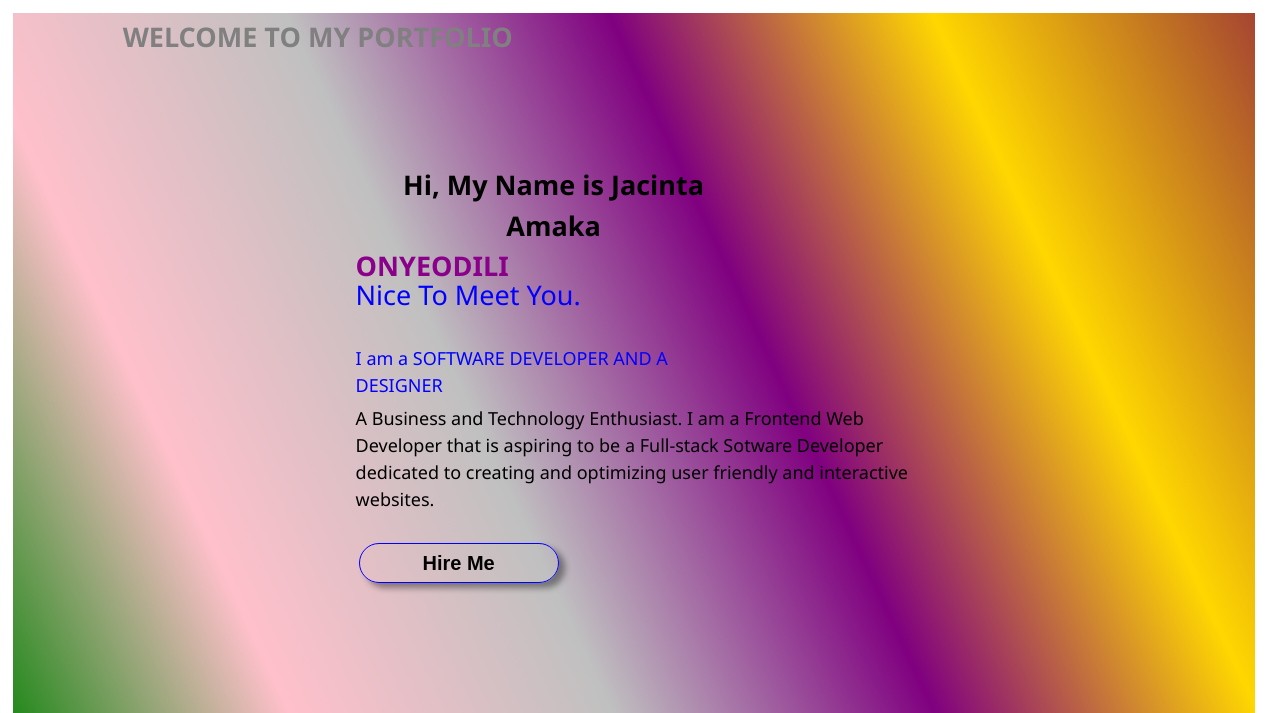
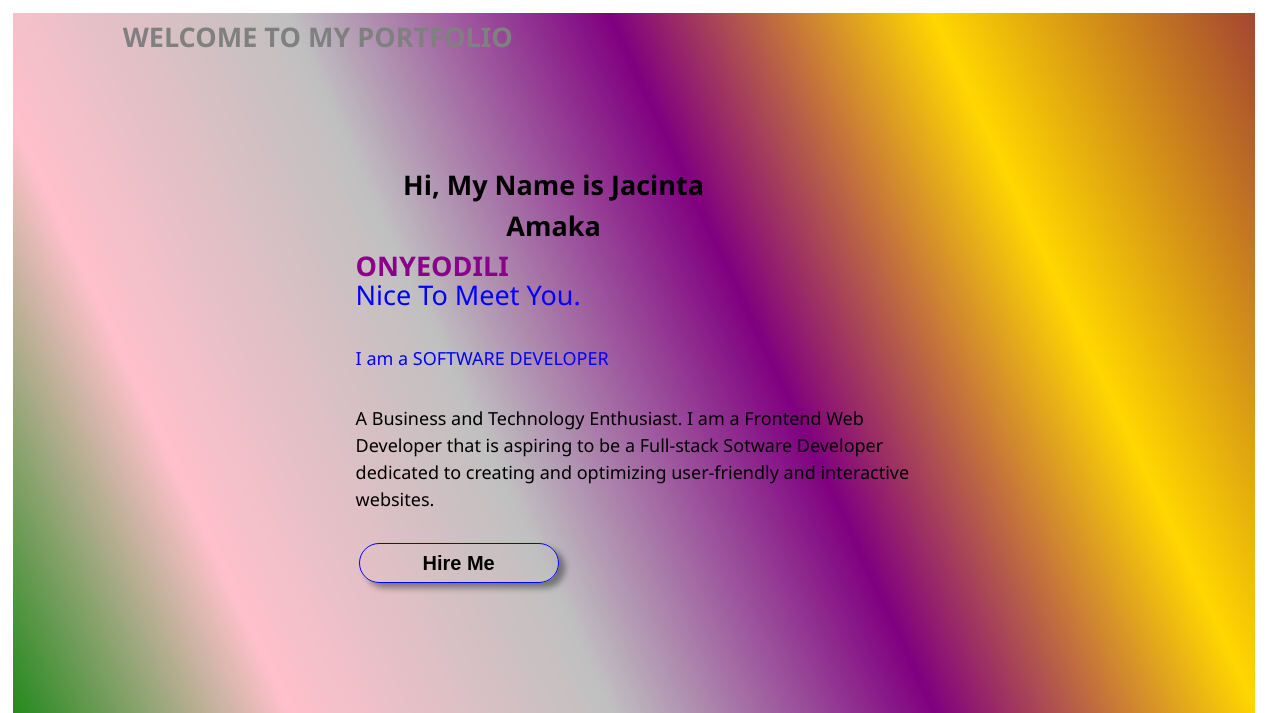
Before and after one commit to Jacinta02/Portfolio, a plain HTML site: page index.html in a window 1280 px wide. Shown: the part 87-800 px from the top of the page. Drawn offline with Linux system fonts and the light colour scheme.

Commit message:
Update index.html

```diff
--- a/index.html
+++ b/index.html
@@ -33,11 +33,11 @@
            <div class="hero-content">
                 <h2>Hi, My Name is Jacinta Amaka <span>ONYEODILI</span></h2>
                 <h2 class="greet">Nice To Meet You.</h2>
-                <p class="Software">I am a SOFTWARE DEVELOPER AND A DESIGNER</p>
+                <p class="Software">I am a SOFTWARE DEVELOPER</p>
                 <p>
                     A Business and Technology Enthusiast. I am a Frontend Web Developer that
                     is aspiring to be a Full-stack Sotware Developer dedicated to creating
-                    and optimizing user friendly and interactive websites.
+                    and optimizing user-friendly and interactive websites.
                 </p>
                 <button>hire me</button>
            </div>
```
